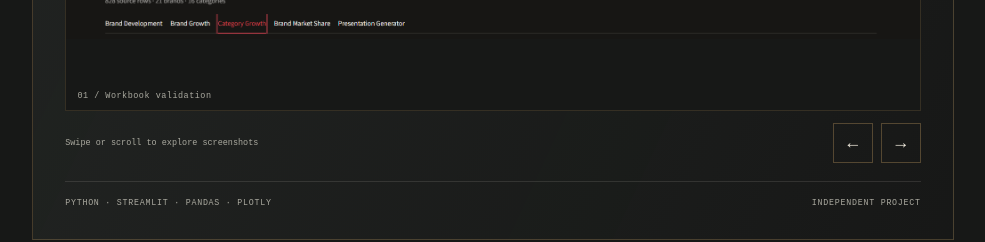
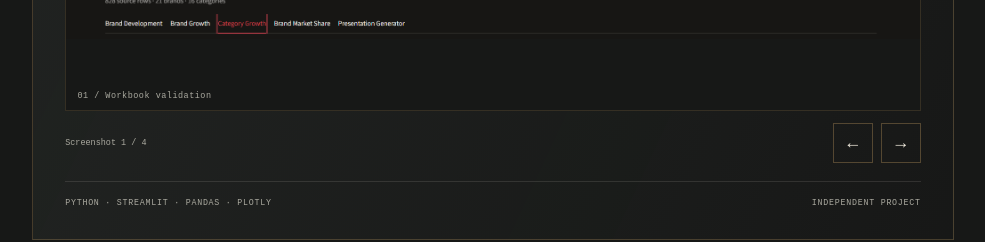
Before and after one commit to imandodo01/clementine-work, a React (Vite) app: page / in a window 1280 px wide. Shown: the part 1540-1782 px from the top of the page, without its empty margins (275-1260 px from the left). Built offline with nearby package versions, Linux system fonts and the light colour scheme.

Commit message:
feat: add carousel position and bounded navigation

```diff
--- a/src/App.tsx
+++ b/src/App.tsx
@@ -1,4 +1,4 @@
-import { useState } from "react";
+import { useRef, useState } from "react";
 import styles from "./App.module.css";
 import skullArtwork from "../images/steampunk-skull.png";
 
@@ -21,6 +21,9 @@ export default function App() {
   const [collapsed, setCollapsed] = useState(false);
   const [mobileOpen, setMobileOpen] = useState(false);
   const [active, setActive] = useState("#home");
+  const screenshotGalleryRef = useRef<HTMLDivElement>(null);
+  const [screenshotIndex, setScreenshotIndex] = useState(0);
+  const scrollScreenshot = (direction: number) => screenshotGalleryRef.current?.scrollBy({ left: direction * screenshotGalleryRef.current.clientWidth, behavior: "smooth" });
   const closeMobile = () => setMobileOpen(false);
 
   return (
@@ -79,15 +82,15 @@ export default function App() {
               <p>A local-first reporting application that transforms retail sales workbooks into monthly brand and category insights, with an editable PowerPoint business review.</p>
             </div>
             <div className={styles.featuredWorkSlider}>
-              <div className={styles.featuredWorkGallery} aria-label="Retail Brand and Category Report application screenshots" tabIndex={0}>
+              <div className={styles.featuredWorkGallery} ref={screenshotGalleryRef} aria-label="Retail Brand and Category Report application screenshots" tabIndex={0} onScroll={(event) => setScreenshotIndex(Math.round(event.currentTarget.scrollLeft / event.currentTarget.clientWidth))}>
                 <figure><img src="/images/retail-report-generator/image1.png" alt="Workbook upload, worksheet selection, and data validation dashboard" loading="lazy" /><figcaption>01 / Workbook validation</figcaption></figure>
                 <figure><img src="/images/retail-report-generator/image2.png" alt="Controller main category subtotal and subcategory monthly growth tables" loading="lazy" /><figcaption>02 / Controller growth</figcaption></figure>
                 <figure><img src="/images/retail-report-generator/image3.png" alt="Accessories category monthly net sales and quantity growth table" loading="lazy" /><figcaption>03 / Accessories growth</figcaption></figure>
                 <figure><img src="/images/retail-report-generator/image4.png" alt="Product attribute extraction coverage in the presentation generator" loading="lazy" /><figcaption>04 / Presentation generator</figcaption></figure>
               </div>
               <div className={styles.featuredWorkSliderControls}>
-                <span>Swipe or scroll to explore screenshots</span>
-                <div><button type="button" aria-label="Previous screenshot" onClick={() => document.querySelector('.featuredWorkGallery')?.scrollBy({ left: -((document.querySelector('.featuredWorkGallery') as HTMLElement | null)?.clientWidth ?? 0), behavior: "smooth" })}>←</button><button type="button" aria-label="Next screenshot" onClick={() => document.querySelector('.featuredWorkGallery')?.scrollBy({ left: (document.querySelector('.featuredWorkGallery') as HTMLElement | null)?.clientWidth ?? 0, behavior: "smooth" })}>→</button></div>
+                <span>Screenshot {screenshotIndex + 1} / 4</span>
+                <div><button type="button" aria-label="Previous screenshot" onClick={() => scrollScreenshot(-1)} disabled={screenshotIndex === 0}>←</button><button type="button" aria-label="Next screenshot" onClick={() => scrollScreenshot(1)} disabled={screenshotIndex === 3}>→</button></div>
               </div>
             </div>
             <div className={styles.featuredWorkFooter}>
```
